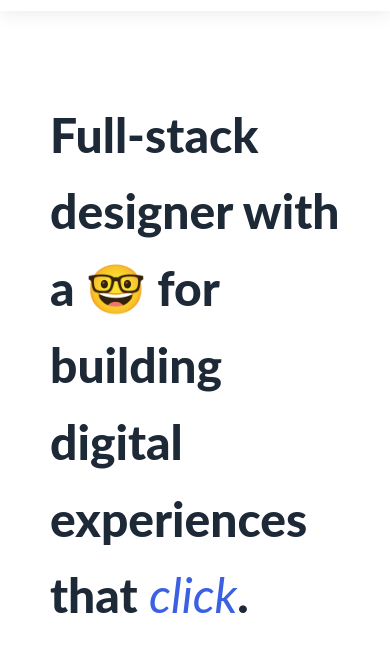
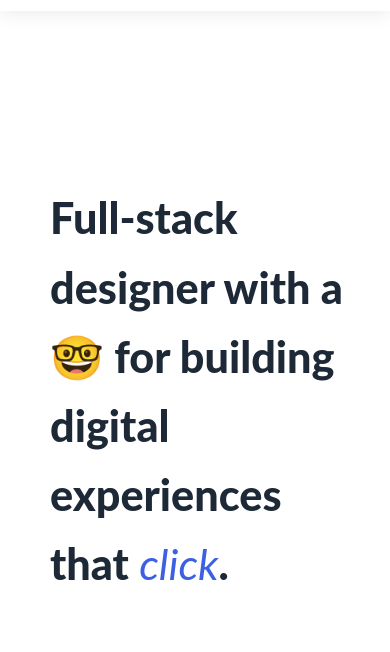
Before and after one commit to kducharme/kducharme.github.io, a plain HTML site: page index.html in a window 390 px wide. Shown: the part 58-710 px from the top of the page. Drawn offline with Linux system fonts and the light colour scheme.

Commit message:
fixed responsiveness on homepage

```diff
--- a/home.css
+++ b/home.css
@@ -266,3 +266,15 @@
   .resume--button:hover {
     background-color: rgb(27, 59, 172);
   }
+
+  @media (max-width: 670px) {
+    .hero {
+      height: 90vh;
+    }
+
+    .hero--h1 {
+      font-weight: var(--heavyWeight);
+      font-size: 2.7em;
+      margin: 0px;
+    }
+  }
--- a/index.html
+++ b/index.html
@@ -4,7 +4,8 @@
 <head>
     <title>Kyle Ducharme</title>
     <meta name="description" content="Kyle Ducharme is a product designer and developer based in Nashville, TN building software products.">
-    <meta name="viewport">
+    <meta name="viewport" content="width=device-width, initial-scale=1">
+
 
     <link href="style.css" rel="stylesheet">
     <link href="home.css" rel="stylesheet">
--- a/style.css
+++ b/style.css
@@ -289,7 +289,7 @@ nav a.icon {
   }
 
   .responsive--link {
-    margin: 15px 0 15px 0;
+    margin: 0 0 15px 0;
   }
 
 }
```
Also changed, not shown: posts.html (+2 -1 lines).
